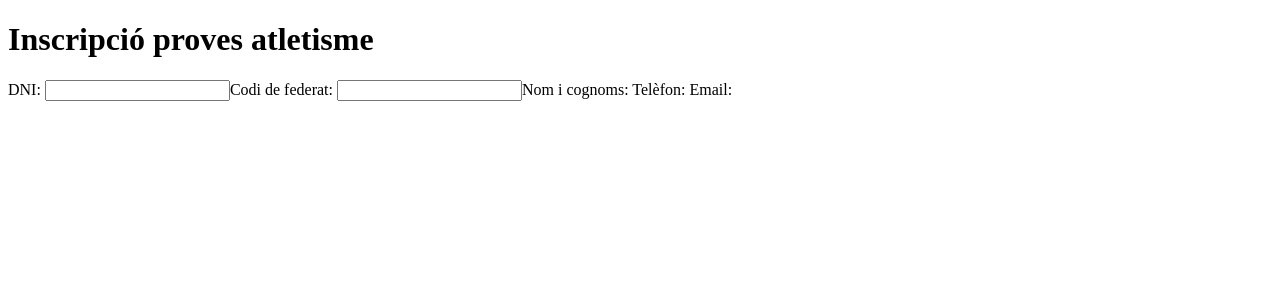
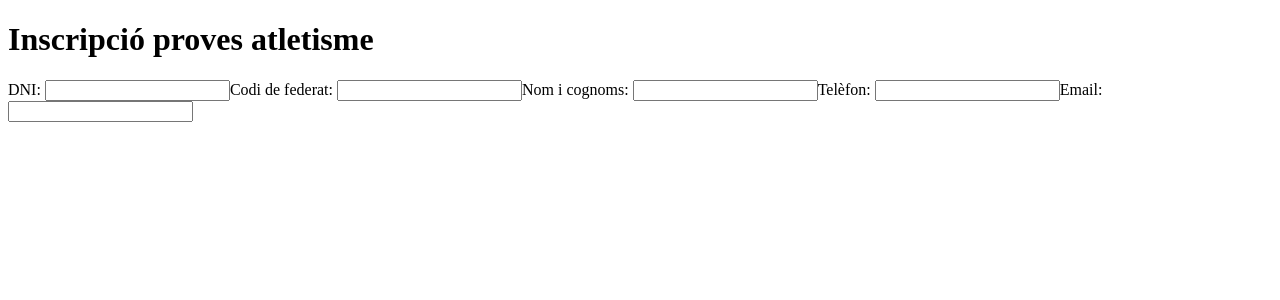
Before and after one commit to janEstrada24/inscripcio_proves_atletisme, an Angular app: page / in a window 1280 px wide. Shown: the top 300 px of the page. Built offline with nearby package versions, Linux system fonts and the light colour scheme.

Commit message:
'Has Identity data' test  implemented for expect input in labels with code 2, 3 and 4.

```diff
--- a/src/app/Components/User/registration/registration.component.html
+++ b/src/app/Components/User/registration/registration.component.html
@@ -9,10 +9,13 @@
 </label>
 
 <label>Nom i cognoms:
+    <input type="text">
 </label>
 
 <label>Telèfon:
+    <input type="text">
 </label>
 
 <label>Email:
+    <input type="email">
 </label>
```
